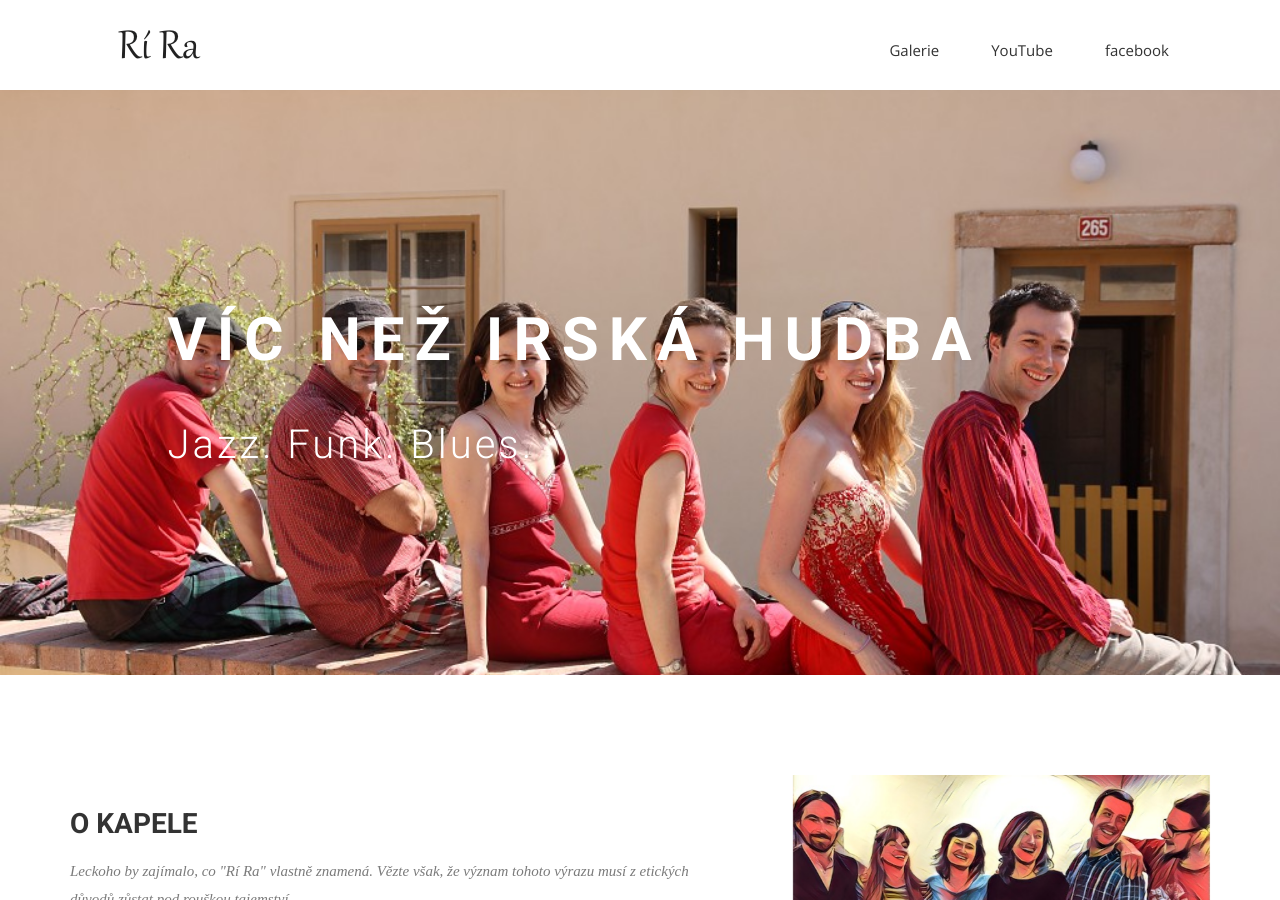
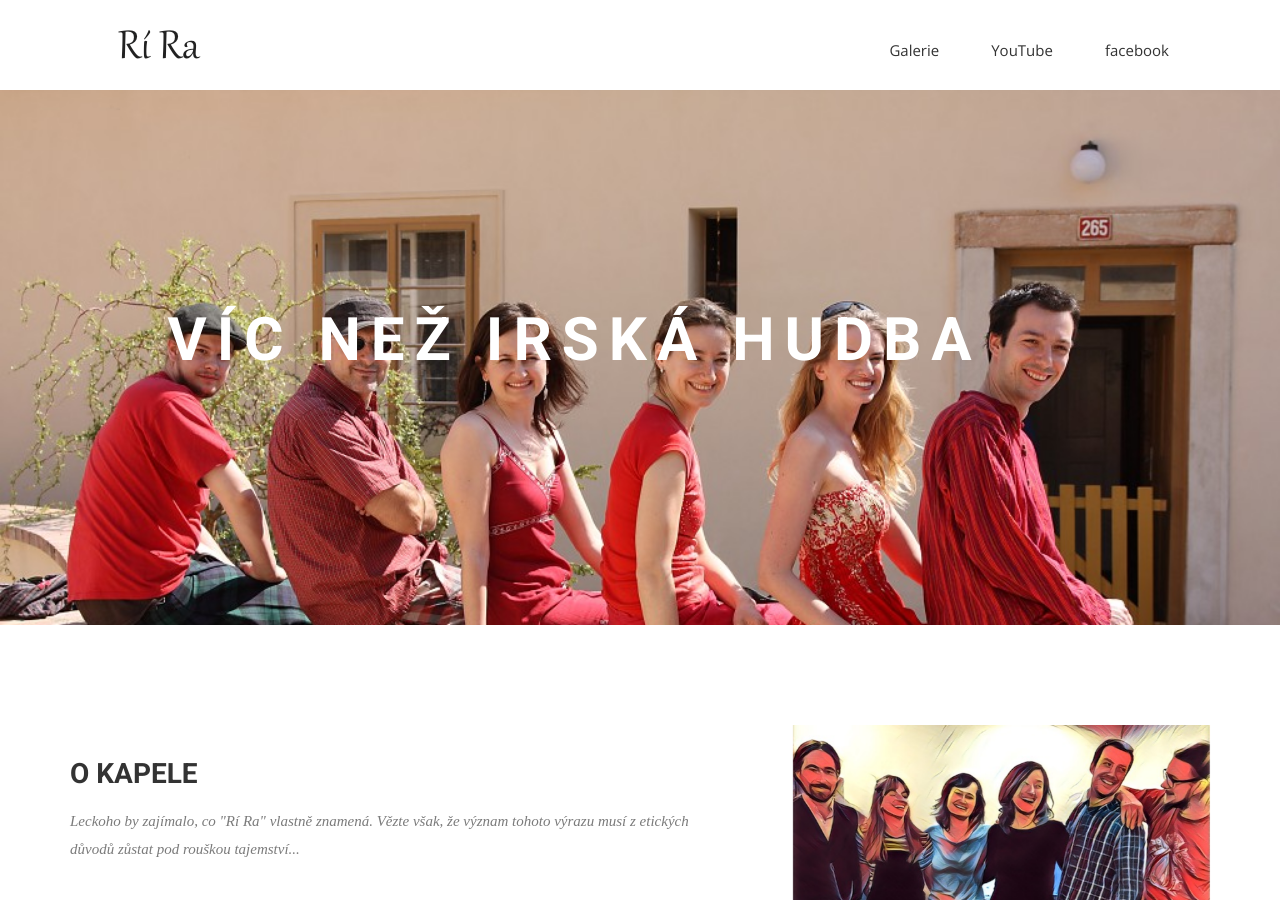
Before and after one commit to davrys/rira-web-jekyll, a Jekyll site: the page built from index.html, in a window 1280 px wide and 900 px high. Built offline with Jekyll 4.4.1, drawn with Linux system fonts in a browser that asks for light colours; nearby versions of some CDN libraries; some web fonts are replaced.

Commit message:
- No jazz funk blues

```diff
--- a/_includes/slider.html
+++ b/_includes/slider.html
@@ -4,7 +4,7 @@
       <div class="col-md-11 col-md-offset-1">
         <div class="block">
           <h1 class="animated fadeInUp">VÍC NEŽ IRSKÁ HUDBA</h1>
-          <p class="animated fadeInUp">Jazz. Funk. Blues.</p>
+          <p class="animated fadeInUp"></p>
         </div>
       </div>
     </div>
```
